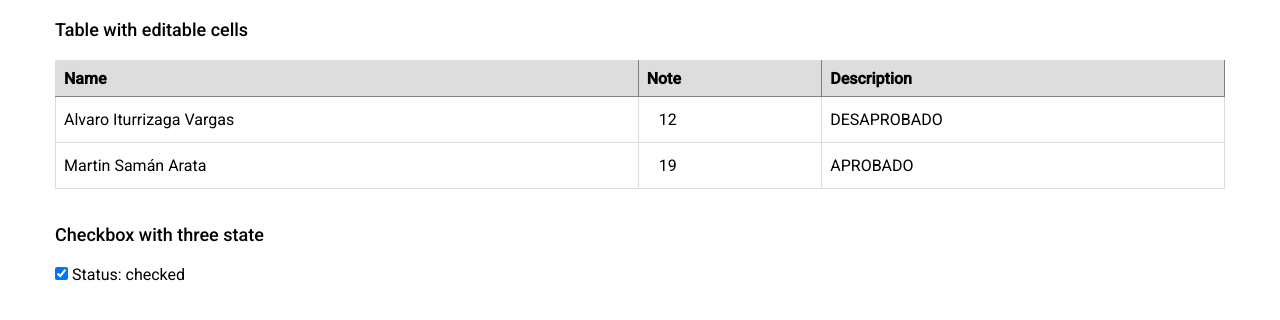
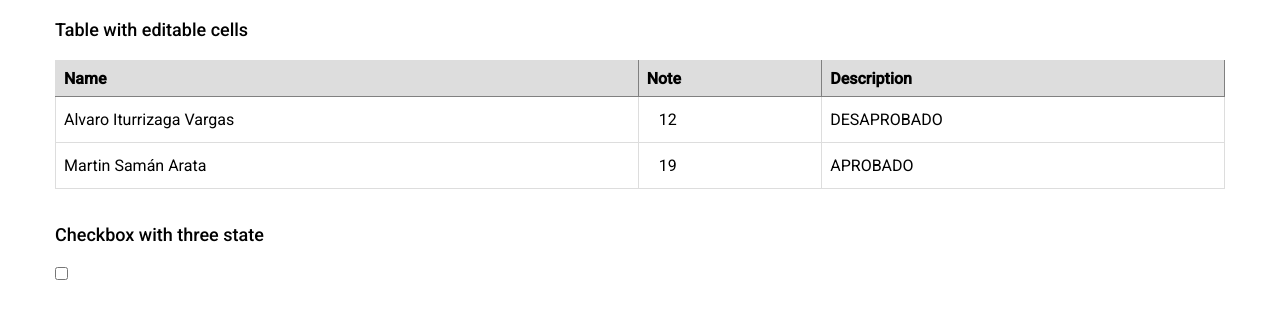
Before and after one commit to aiturrizaga/vg-app-tutorial, an Angular app: page / in a window 1280 px wide. Shown: the top 320 px of the page. Built offline with nearby package versions, Linux system fonts and the light colour scheme.

Commit message:
Update tri state checkbox component

```diff
--- a/src/app/components/tri-state-checkbox/tri-state-checkbox.component.html
+++ b/src/app/components/tri-state-checkbox/tri-state-checkbox.component.html
@@ -1,2 +1,2 @@
-<input type="checkbox" [indeterminate]="checkbox?.status === indeterminate" [ngModel]="checkbox?.status === checked"
-       (ngModelChange)="checkStatus(checkbox)" aria-label="tri state checkbox"/> Status: {{ checkbox?.status }}
+<input type="checkbox" [indeterminate]="checkboxStatus === indeterminate" [(ngModel)]="checkboxStatus"
+       (ngModelChange)="changeStatus()" aria-label="tri state checkbox"/> {{ label }}
--- a/src/app/components/tri-state-checkbox/tri-state-checkbox.component.ts
+++ b/src/app/components/tri-state-checkbox/tri-state-checkbox.component.ts
@@ -1,9 +1,9 @@
-import { Component, OnInit } from '@angular/core';
+import { Component, Input, OnInit } from '@angular/core';
 
-export declare type StateCheckboxType = 'checked' | 'indeterminate' | 'unchecked';
-
-interface CheckboxItem {
-  status: StateCheckboxType;
+export class CheckboxStatus {
+  public static ITEM_UNCHECKED = false;
+  public static ITEM_CHECKED = true;
+  public static ITEM_INDETERMINATE = null;
 }
 
 @Component({
@@ -13,50 +13,46 @@ interface CheckboxItem {
 })
 export class TriStateCheckboxComponent implements OnInit {
 
-  private _checked: StateCheckboxType = 'checked';
-  private _unchecked: StateCheckboxType = 'unchecked';
-  private _indeterminate: StateCheckboxType = 'indeterminate';
+  @Input() label = '';
 
-  checkbox: CheckboxItem = {status: this.checked};
+  private _activeIndeterminate = true;
+  indeterminate = CheckboxStatus.ITEM_INDETERMINATE;
+
+  checkboxStatus = CheckboxStatus.ITEM_UNCHECKED;
 
   constructor() {
   }
 
   ngOnInit(): void {
+    if (this.checkboxStatus === CheckboxStatus.ITEM_UNCHECKED) {
+      this.activeIndeterminate = true;
+    } else if (this.checkboxStatus === CheckboxStatus.ITEM_CHECKED) {
+      this.activeIndeterminate = false;
+    }
   }
 
-  checkStatus(checkbox) {
-    let result: boolean;
-    switch (checkbox.status) {
-      case this.checked: {
-        checkbox.status = this.unchecked;
-        result = false;
+  changeStatus() {
+    if (this.activeIndeterminate) {
+      this.checkboxStatus = null;
+    }
+    switch (this.checkboxStatus) {
+      case CheckboxStatus.ITEM_CHECKED:
+        this.checkboxStatus = CheckboxStatus.ITEM_CHECKED;
         break;
-      }
-      case this.unchecked: {
-        checkbox.status = this.indeterminate;
-        result = null;
+      case CheckboxStatus.ITEM_UNCHECKED:
+        this.activeIndeterminate = true;
         break;
-      }
-      case this.indeterminate: {
-        checkbox.status = this.checked;
-        result = true;
+      case CheckboxStatus.ITEM_INDETERMINATE:
+        this.activeIndeterminate = false;
         break;
-      }
     }
-
-    console.log('Status: ', result);
   }
 
-  get checked(): StateCheckboxType {
-    return this._checked;
+  get activeIndeterminate(): boolean {
+    return this._activeIndeterminate;
   }
 
-  get unchecked(): StateCheckboxType {
-    return this._unchecked;
-  }
-
-  get indeterminate(): StateCheckboxType {
-    return this._indeterminate;
+  set activeIndeterminate(value: boolean) {
+    this._activeIndeterminate = value;
   }
 }
--- a/tslint.json
+++ b/tslint.json
@@ -104,7 +104,8 @@
       "options": [
         "ban-keywords",
         "check-format",
-        "allow-pascal-case"
+        "allow-pascal-case",
+        "allow-leading-underscore"
       ]
     },
     "whitespace": {
```
